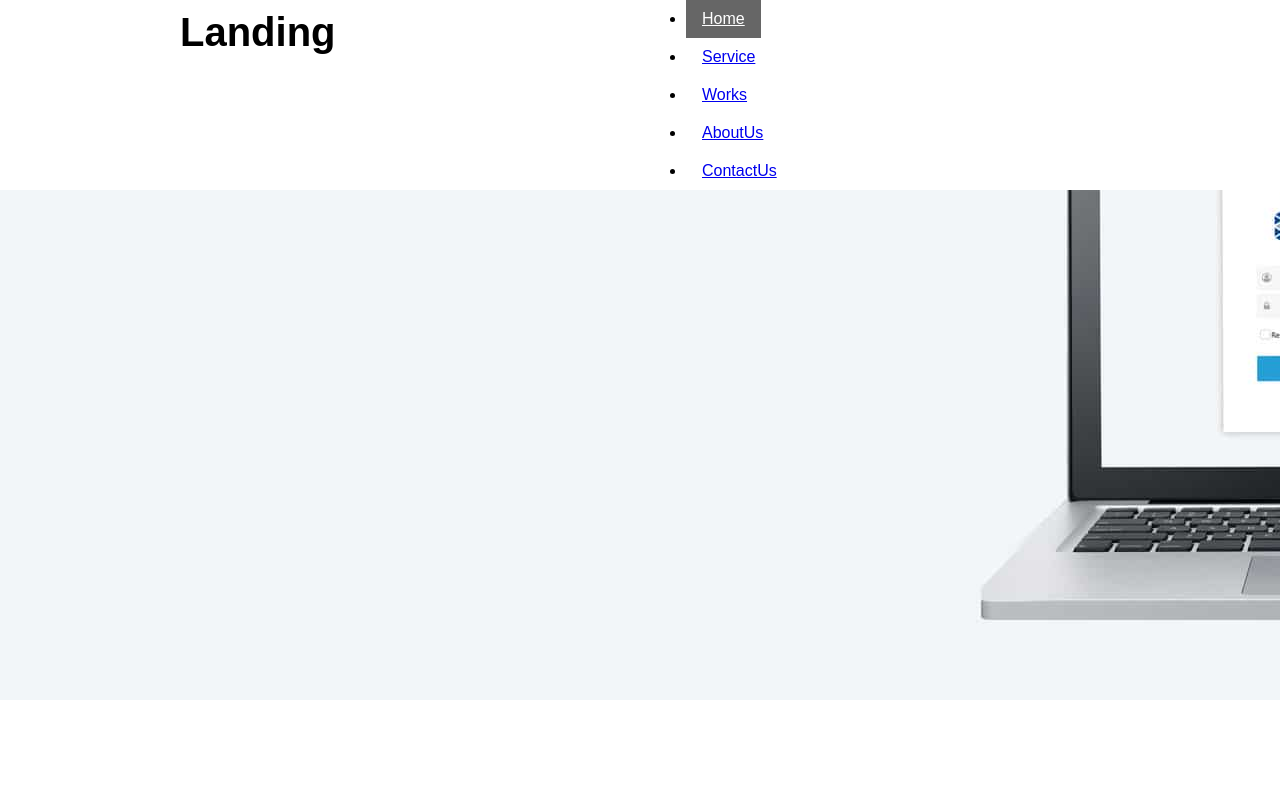
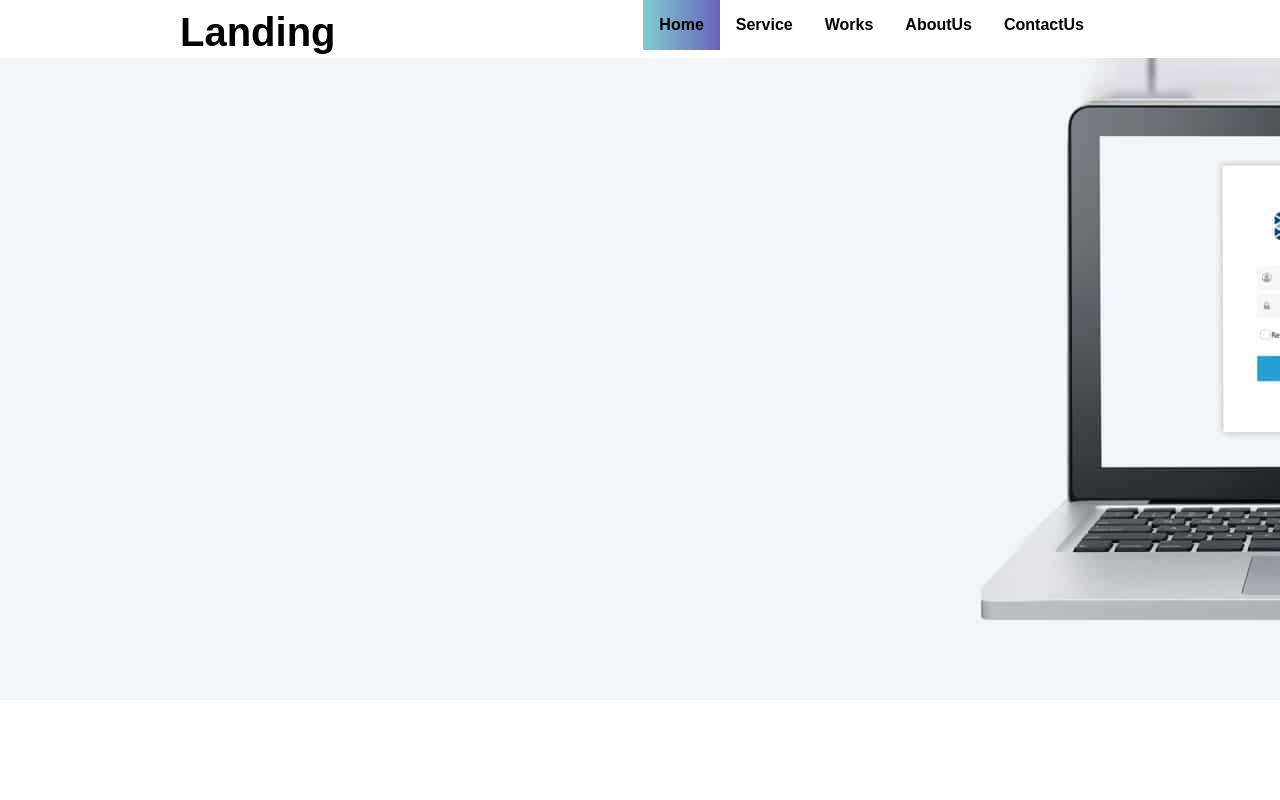
Before and after one commit to EMahmoudNabil/Landing-Page-, a plain HTML site: page index.html in a window 1280 px wide. Shown: the top 800 px of the page. Drawn offline with nearby package versions, Linux system fonts and the light colour scheme.

Commit message:
Edit to file js to Dynamic navbar & active state for this nav

```diff
--- a/css/styles.css
+++ b/css/styles.css
@@ -17,7 +17,7 @@ html {
     width: 	920px;
     margin: auto;
 }
-.page_header {
+.page__header {
     background: #fff;
     position: fixed;
     top: 0;
@@ -30,6 +30,27 @@ html {
     min-height: 100px;
     padding-bottom: 100px;
 } */
+.nav ul{
+    padding-left: 0;
+    margin: 0;
+    text-align: right;
+}
+.nav li{
+    display: inline-block;
+}
+.nav .menu_link {
+    display: block;
+    padding: 1em;
+    font-weight: bold;
+    text-decoration: none;
+    color: #000;
+}
+.nav .menu_link:hover {
+    background: #333;
+    color: #fff;
+    transition: ease 0.3s all;
+}
+
 
 .Logo{
     width: 50%;
@@ -44,28 +65,24 @@ html {
     text-decoration: none;
 }
 
- /* Style the buttons */
-.containerList{
-    width: 45%;
-    float: right;
+section .active_class {
+    background: rgb(0, 0, 0);
+    background: linear-gradient(0deg, rgba(0, 0, 0, 0.1) 0%, rgba(0, 0, 0, 0) 100%);
 }
- .listItem {
-    padding: 10px 16px;
-    cursor: pointer;
-    display: inline-block;
-    margin-right: 5px;
-  }
-  .listItem a{
-    text-decoration: none;
-    color: #000;
 
-  }
 
-  /* Style the active class (and buttons on mouse-over) */
-  .active, .listItem:hover {
-    background-color: #666;
+.navbar_menu .menu_link .active {
+    background: 'pink';
     color: white;
-  }
+
+}
+
+
+.active {
+    background: linear-gradient(to right, #7ecfcf, #6a61bd);
+    color: white;
+}
+
 
 /* style section Service */
 .headService{
--- a/index.html
+++ b/index.html
@@ -10,23 +10,13 @@
 </head>
 <body>
   <!-- Navgation Structure -->
-    <header class="page_header">
+  <header class="page__header">
     <div class="nav ">
     <div class="container">
     <div class="Logo FloatLeft"> <span class=" FloatLeft">  <a href="#">Landing</a> </span></div>
-            <div class="containerList" >
-                <ul id="menuList">
-                    <li><a href="#Home" class="active listItem">Home</a></li>
-                    <li><a href="#Service" class=" listItem">Service</a></li>
-                    <li><a href="#Works"  class=" listItem">Works </a></li>
-                    <li><a href="#AboutUs"  class=" listItem">AboutUs</a></li>
-                    <li><a href="#ContactUs"  class=" listItem">ContactUs </a></li>
-
-
-
-                </ul>
+    <div class="menuList FloatRight">
+        <ul id="navbar_list"></ul>
     </div>
-
     </div>
     </div>
 </header>
--- a/js/app.js
+++ b/js/app.js
@@ -1,13 +1,57 @@
 
-var menuLists = document.getElementById("menuList");
+const sections= document.getElementsByTagName('section');
+const navBarList = document.getElementById('navbar_list');
+
+// Dynamic unorder List
+// Dynamic navbar list and add class to menu
+function createNavbar() {
+  const imaginaryMethode  = document.createDocumentFragment();
+  for (const section of sections) {
+      const IDSection = section.getAttribute('id');
+      const liNav = document.createElement('li');
+
+      liNav.innerHTML = `<a href= #${IDSection} class=${'menu_link'}>${IDSection} </a>`;
+      liNav.classList.add("links");
+      imaginaryMethode .appendChild(liNav);
+  }
+  navBarList.appendChild(imaginaryMethode );
+}
+
+createNavbar();
+
+// Add class 'active
+function isInViewport() {
+  /* Delete Class*/
+  if (document.querySelector('section.active') != null &&
+      document.querySelector('a.active') != null) {
+        document.querySelector('section.active').removeAttribute('class');
+        document.querySelector('a.active').removeAttribute('class');
+  }
+}
 
 
-var listItems = menuLists.getElementsByClassName("listItem");
+// modification of state link
+const links = document.querySelectorAll(".links");
+function changeState() {
+  let index = sections.length;
 
-for (var i = 0; i < listItems.length; i++) {
-  listItems[i].addEventListener("click", function() {
-    var current = document.getElementsByClassName("active");
-    current[0].className = current[0].className.replace(" active", "");
-    this.className += " active";
+  while (--index && window.scrollY + 50 < sections[index].offsetTop) {}
+  links.forEach(link => link.classList.remove("active"));
+  links[index].classList.add("active");
+}
+
+changeState();
+
+//  Scroll to anchor ID using and smooth motion
+let scrollToSection = function (e) {
+  event.preventDefault();
+  const section = document.querySelector(`#${e.target.innerHTML}`);
+  section.scrollIntoView({ behavior: 'smooth' });
+}
+
+window.addEventListener("scroll", function(e) {
+      inViewPort();
   });
-}
+
+  navBarList.addEventListener('click', scrollToSection);
+  window.addEventListener("scroll", changeState);
```
Also changed, not shown: 1 other file. Lines whose indentation alone changed are shown as unchanged.
